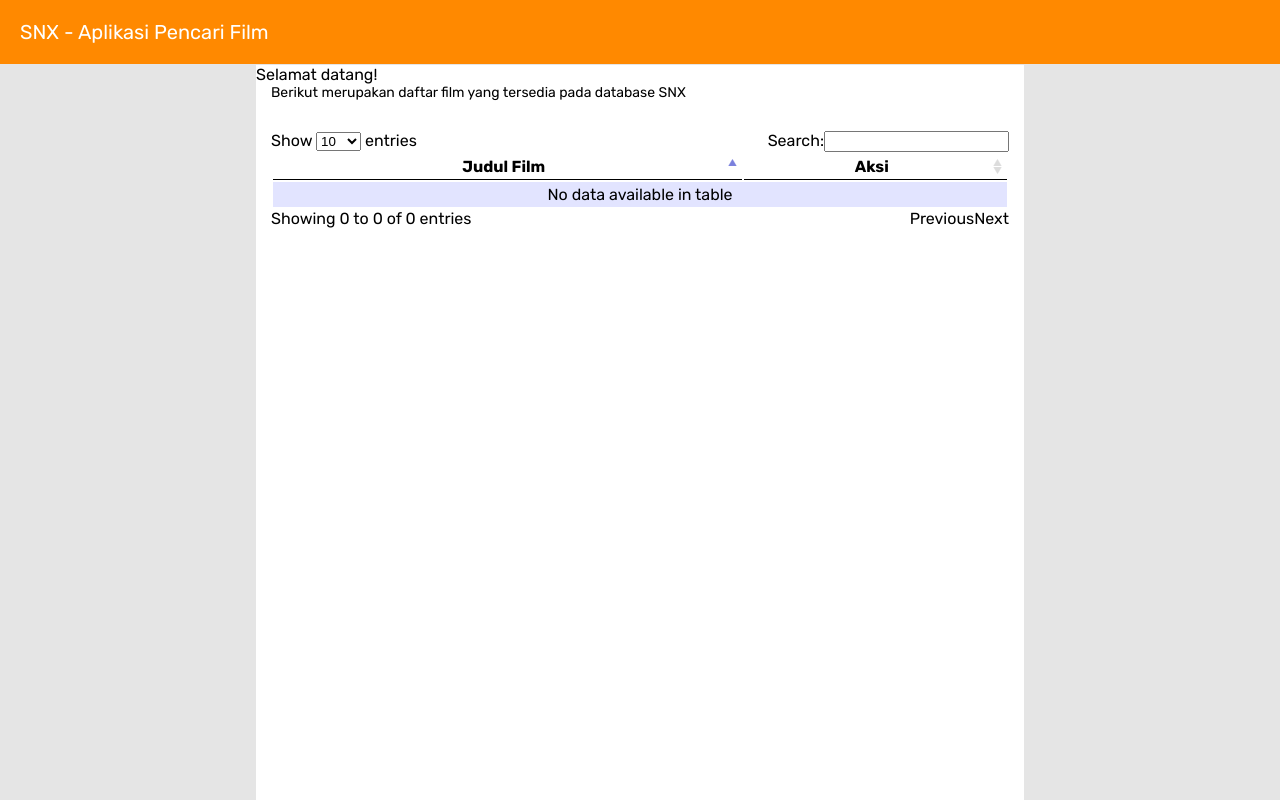
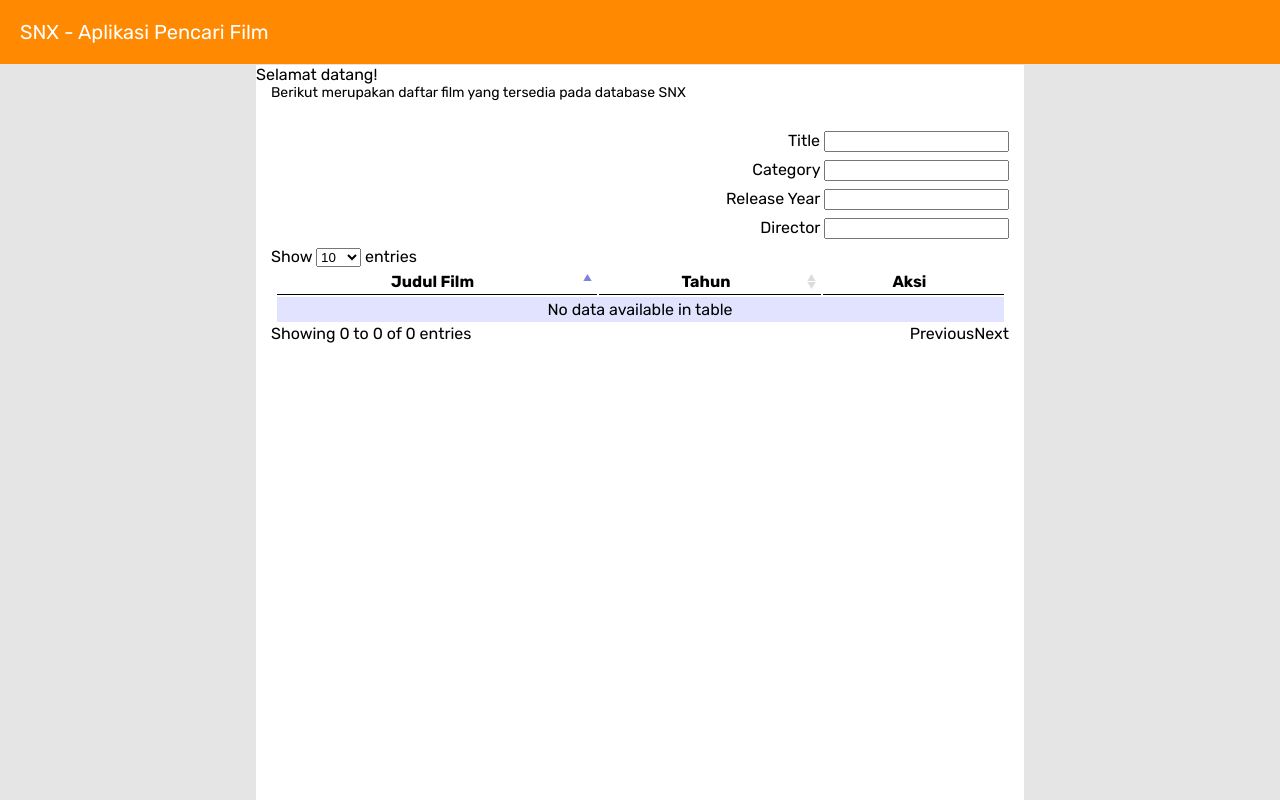
Before and after one commit to blurey8/semantic-netflix, a Django app: page / in a window 1280 px wide. Run offline with Django 3.2, Linux system fonts and the light colour scheme; data that the repository does not hold is empty; some libraries are stand-ins or nearby versions.

Commit message:
Show search bar for title, category, release year, and director

```diff
--- a/main/templates/main/home.html
+++ b/main/templates/main/home.html
@@ -18,16 +18,48 @@
   </div>
   <div class="subtable">
     <table id="myTable" class="display">
+      <div class="search-bar">
+        <label>Title
+          <input id="title-search" type="text" placeholder="" />
+        </label>
+      </div>
+      <div class="search-bar">
+        <label>Category
+          <input id="category-search" type="text" placeholder="" />
+        </label>
+      </div>
+      <div class="search-bar">
+        <label>Release Year
+          <input id="year-search" type="text" placeholder="" />
+        </label>
+      </div>
+      <div class="search-bar">
+        <label>Director
+          <input id="director-search" type="text" placeholder="" />
+        </label>
+      </div>
       <thead>
         <tr>
           <th>Judul Film</th>
+          <th hidden>Judul</th>
+          <th hidden>Kategori</th>
+          <th>Tahun</th>
+          <th hidden>Sutradara</th>
           <th>Aksi</th>
         </tr>
       </thead>
       <tbody>
         {%for data in data_title%}
         <tr>
-              <td>{{ data.title }}</td>
+          <td>
+            <div>{{ data.title }}</div>
+            <div class="category-list">{{ data.category }}</div>
+            <div class="director-list">By: {{ data.director }}</div>
+          </td>
+          <td hidden>{{ data.title }}</td>
+          <td hidden>{{ data.category }}</td>
+          <td>{{ data.year }}</td>
+          <td hidden>{{ data.director }}</td>
           <td><a href="/detail/?id={{ data.id }}" class="button">Detail</a></td>
         </tr>
         {%endfor%}
@@ -35,9 +67,5 @@
     </table>
   </div>
 </div>
-  <script>
-    $(document).ready( function () {
-      $('#myTable').DataTable();
-    });
-  </script>
+<script type="text/javascript" src={% static 'js/script.js' %}></script>
 {% endblock content %}
--- a/static/css/style.css
+++ b/static/css/style.css
@@ -6,6 +6,7 @@ a {
   color: inherit;
   text-decoration: none;
 }
+
 body {
   margin: 0;
   font-family: 'Rubik', sans-serif;
@@ -17,7 +18,6 @@ body {
   min-height: calc(100vh - 65px);
   margin: 65px auto 0 auto;
   background: #fff;
-
 }
 
 .film-title {
@@ -56,6 +56,7 @@ body {
 }
 
 font-size: 20px;
+
 .greeting {
   padding: 20px 15px;
 }
@@ -81,3 +82,22 @@ font-size: 20px;
   cursor: pointer;
   color: white;
 }
+
+.category-list {
+  color: gray;
+}
+
+.director-list {
+  color: gray;
+}
+
+.search-bar {
+  display: flex;
+  justify-content: flex-end;
+  align-items: center;
+  margin-bottom: 8px;
+}
+
+.dataTables_filter {
+  display: none;
+}
--- /dev/null
+++ b/static/js/script.js
@@ -0,0 +1,28 @@
+// alert('halo');
+$(document).ready(function () {
+    var table = $('#myTable').DataTable({
+        "columnDefs": [
+            { "searchable": false, "targets": 0 },
+            { "searchable": false, "targets": 5 },
+            { "orderable": false, "targets": 5 },
+            { "name": "title", "targets": 1 },
+            { "name": "category", "targets": 2 },
+            { "name": "year", "targets": 3 },
+            { "name": "director", "targets": 4 },
+        ],
+        initComplete: function () {
+            // Apply the search
+            columnNames = ["title", "category", "year", "director"];
+
+            columnNames.forEach(function (name, key, columnNames) {
+                console.log(name);
+                $('#' + name + '-search').on('keyup change clear', function () {
+                    var that = table.column(name + ":name");
+                    if (that.search() !== this.value) {
+                        that.search(this.value).draw();
+                    }
+                });
+            });
+        }
+    });
+});
--- a/templates/base.html
+++ b/templates/base.html
@@ -6,6 +6,7 @@
   <meta charset="UTF-8">
   <meta name="viewport" content="width=device-width, initial-scale=1.0">
   <link rel="stylesheet" href="{% static 'css/style.css' %}">
+
   {% block meta %}
   {% endblock meta %}
 </head>
@@ -17,4 +18,5 @@
   {% block content %}
   {% endblock content %}
 </body>
+
 </html>
```
Also changed, not shown: 1 other file. Lines whose indentation alone changed are shown as unchanged.
